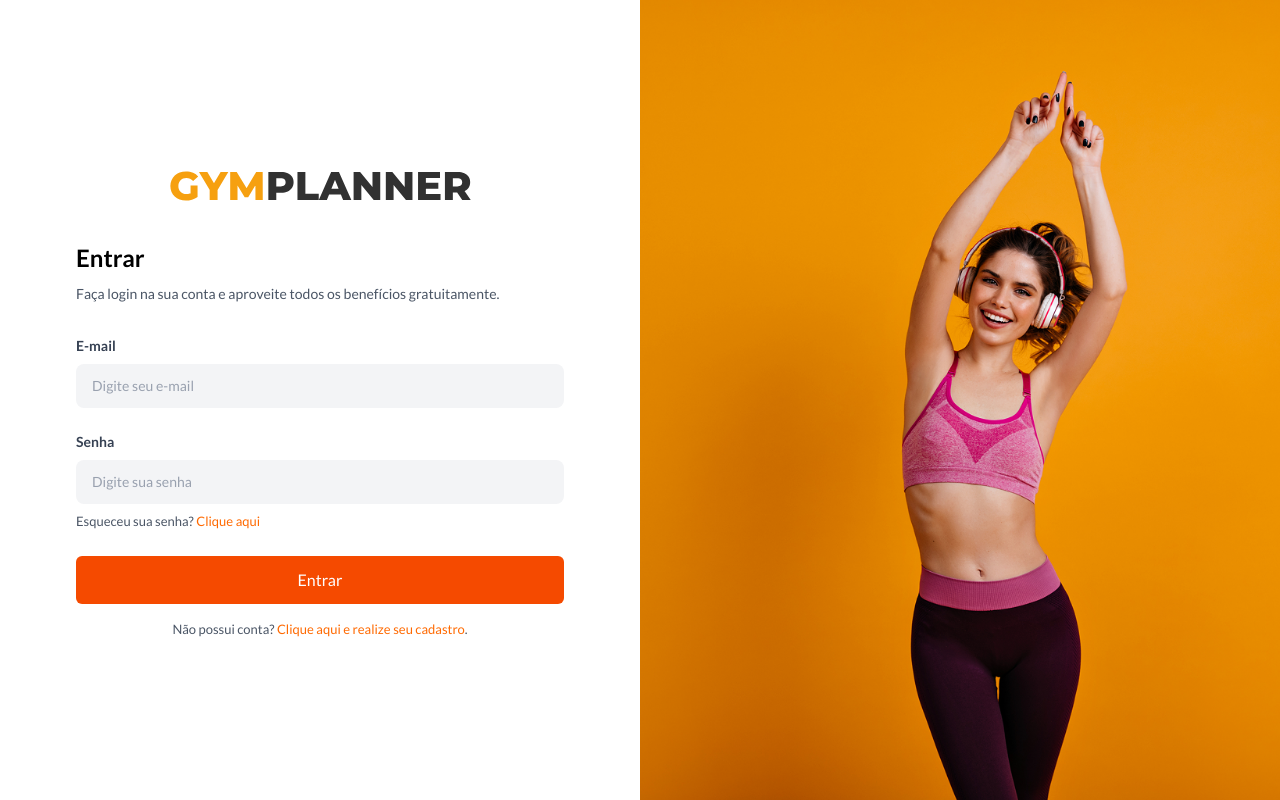
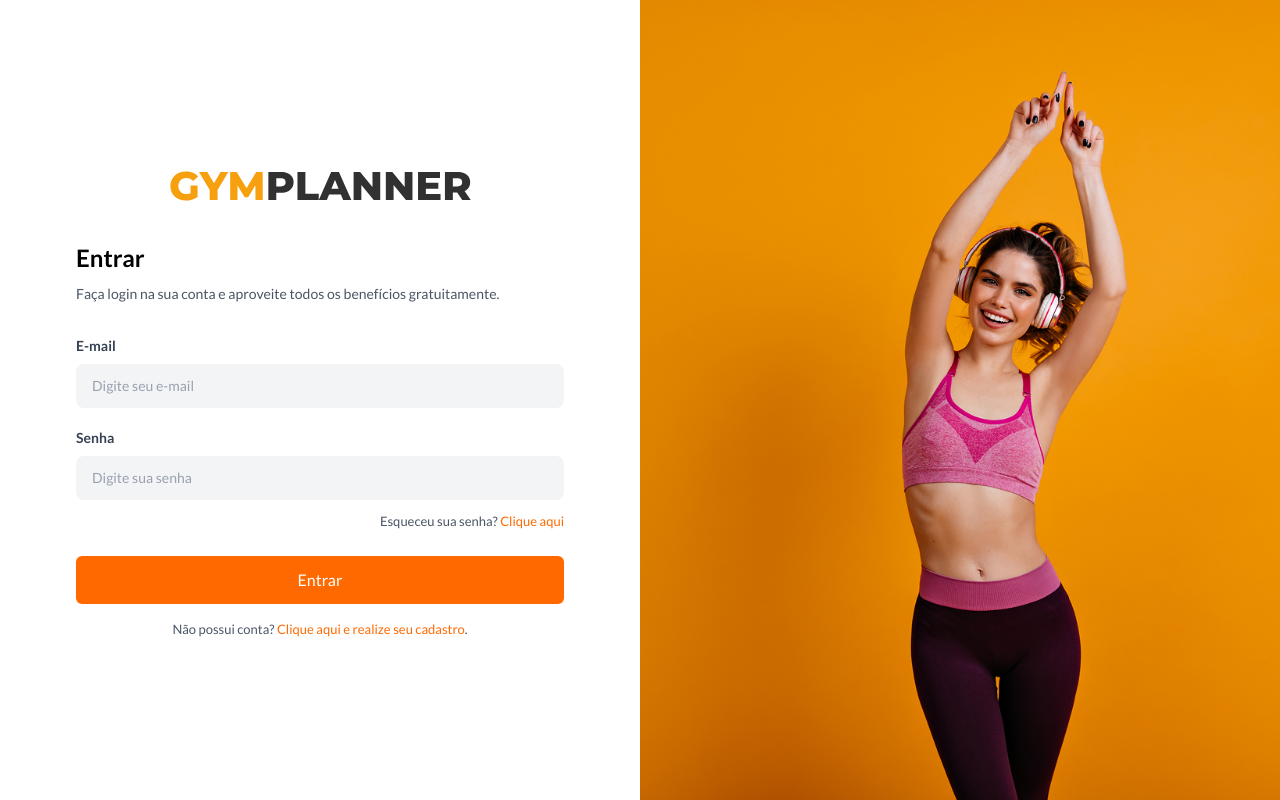
Before and after one commit to MartinianoGomes/gymplanner_frontend, a React (Vite) app: page / in a window 1280 px wide. Built offline with nearby package versions, Linux system fonts and the light colour scheme.

Commit message:
Update Login.tsx

```diff
--- a/src/pages/Login/Login.tsx
+++ b/src/pages/Login/Login.tsx
@@ -1,24 +1,45 @@
 import { api } from "../../services/api/api";
 import { useForm, type SubmitHandler } from "react-hook-form";
+import { useState } from "react";
 import { AxiosError } from "axios";
 import { useNavigate } from "react-router";
+import { yupResolver } from "@hookform/resolvers/yup";
+import { toast } from "sonner";
 
 import logoImage from "../../../public/logo-1.svg";
-import type LoginFormInputs from './types';
-
+import { loginFormSchema, type LoginFormData } from "./types";
 
 export default function Login() {
+    const {
+        register,
+        handleSubmit,
+        formState: { errors }
+    } = useForm<LoginFormData>({
+        resolver: yupResolver(loginFormSchema),
+    });
+
     const navigate = useNavigate();
-    const { register, handleSubmit } = useForm<LoginFormInputs>();
-    const onSubmit: SubmitHandler<LoginFormInputs> = (data) => {
+
+    const [isLoading, setIsLoading] = useState(false);
+
+    const onSubmit: SubmitHandler<LoginFormData> = (data) => {
+        setIsLoading(true);
+
         api.post('/auth/login', data)
-            .then(() => {
+            .then(({ status }) => {
+                if (status === 200) {
+                    toast.success("Login realizado com sucesso!");
+                }
+
                 navigate('/');
             })
             .catch((error) => {
                 if (error instanceof AxiosError) {
-                    alert(error.response?.data.message);
+                    toast.error(error.response?.data.message || "Erro ao realizar login. Tente novamente.");
                 }
+            })
+            .finally(() => {
+                setIsLoading(false);
             });
     }
 
@@ -42,23 +63,29 @@ export default function Login() {
                         type="email"
                         id="email"
                         placeholder="Digite seu e-mail"
-                        required
-                        {...register("email", { required: true })}
-                        className="w-full px-4 py-3 bg-gray-100 border-none rounded-lg text-gray-800 text-sm transition-all mb-6 placeholder:text-gray-400 focus:outline-none focus:bg-white focus:shadow-[0_0_0_2px_#f97316]"
+                        {...register("email")}
+                        className="w-full px-4 py-3 bg-gray-100 border-none rounded-lg text-gray-800 text-sm transition-all placeholder:text-gray-400 focus:outline-none focus:bg-white focus:shadow-[0_0_0_2px_#f97316]"
                     />
 
-                    <label htmlFor="password" className="block text-gray-700 font-bold mb-2 text-sm">Senha</label>
+                    {errors.email && (
+                        <p className="text-red-500 text-sm mt-2">{errors.email.message}</p>
+                    )}
+
+                    <label htmlFor="password" className="block text-gray-700 font-bold mt-5 mb-2 text-sm">Senha</label>
 
                     <input
                         type="password"
                         id="password"
                         placeholder="Digite sua senha"
-                        required
-                        {...register("password", { required: true })}
-                        className="w-full px-4 py-3 bg-gray-100 border-none rounded-lg text-gray-800 text-sm transition-all mb-2 placeholder:text-gray-400 focus:outline-none focus:bg-white focus:shadow-[0_0_0_2px_#f97316]"
+                        {...register("password")}
+                        className="w-full px-4 py-3 bg-gray-100 border-none rounded-lg text-gray-800 text-sm transition-all placeholder:text-gray-400 focus:outline-none focus:bg-white focus:shadow-[0_0_0_2px_#f97316]"
                     />
 
-                    <p className="text-[13px] text-gray-600 mb-6">
+                    {errors.password && (
+                        <span className="text-red-500 text-sm mt-2">{errors.password.message}</span>
+                    )}
+
+                    <p className="text-[13px] text-gray-600 mb-6 mt-3 text-right">
                         Esqueceu sua senha? {' '}
                         <a href="/forgot-password" className="no-underline text-orange-500 hover:underline">
                             Clique aqui
@@ -67,9 +94,14 @@ export default function Login() {
 
                     <button
                         type="submit"
-                        className="w-full py-3 px-4 border-none rounded-md text-base cursor-pointer mb-2 transition-colors bg-orange-600 text-white hover:bg-orange-700"
+                        disabled={isLoading}
+                        className={`flex items-center justify-center w-full py-3 px-4 border-none rounded-md text-base cursor-pointer mb-2 transition-colors ${isLoading ? "bg-orange-400 cursor-not-allowed" : "bg-orange-500 hover:not-focus:bg-orange-600"} text-white`}
                     >
-                        Entrar
+                        {isLoading ? (
+                            <div className="w-5 h-5 border-2 border-white border-t-transparent rounded-full animate-spin"></div>
+                        ) : (
+                            <div>Entrar</div>
+                        )}
                     </button>
 
                     <p className="text-[13px] text-gray-600 text-center mt-2">
@@ -85,6 +117,6 @@ export default function Login() {
             <div
                 className="flex-1 h-auto bg-[url('../../assets/login/image-woman-1.png')] bg-cover bg-center bg-no-repeat bg-orange-500 max-md:hidden"
             ></div>
-        </div>
+        </div >
     );
 };
```
